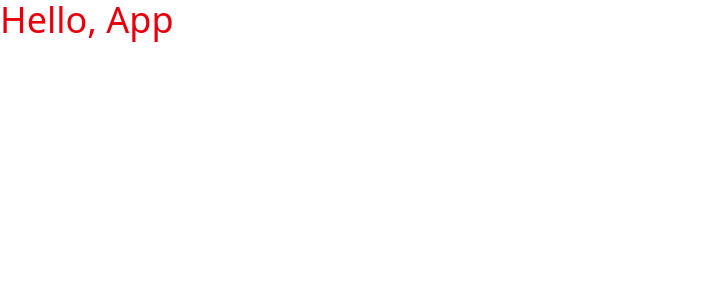
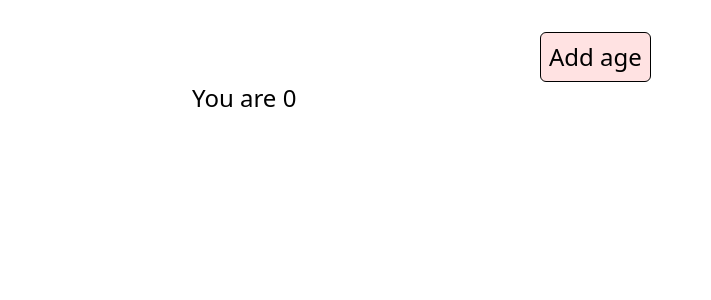
Before and after one commit to etranger2268/udemy-react-hooks-complete, a React (Vite) app: page / in a window 1280 px wide. Shown: the top 300 px of the page, without its empty margins (0-711 px from the left). Built offline with nearby package versions, Linux system fonts and the light colour scheme.

Commit message:
develop-02-04

```diff
--- a/src/App.tsx
+++ b/src/App.tsx
@@ -1,3 +1,9 @@
+import Lesson1_1 from './lessons/Lesson1/Lesson1_1';
+
 export default function App() {
-  return <h1 className="text-4xl text-red-600">Hello, App</h1>;
+  return (
+    <div className="flex items-center max-w-4xl mx-auto py-8 text-2xl">
+      <Lesson1_1 />
+    </div>
+  );
 }
--- /dev/null
+++ b/src/lessons/Lesson1/Lesson1_1.tsx
@@ -0,0 +1,17 @@
+let age = 0;
+
+export default function Lesson1_1() {
+  const handleClick = () => {
+    age += 1;
+    console.log(age);
+  };
+  return (
+    <div>
+      <input type="text" />
+      <button type="button" onClick={handleClick} className="border p-2 rounded-md bg-red-100">
+        Add age
+      </button>
+      <p>You are {age}</p>
+    </div>
+  );
+}
```
